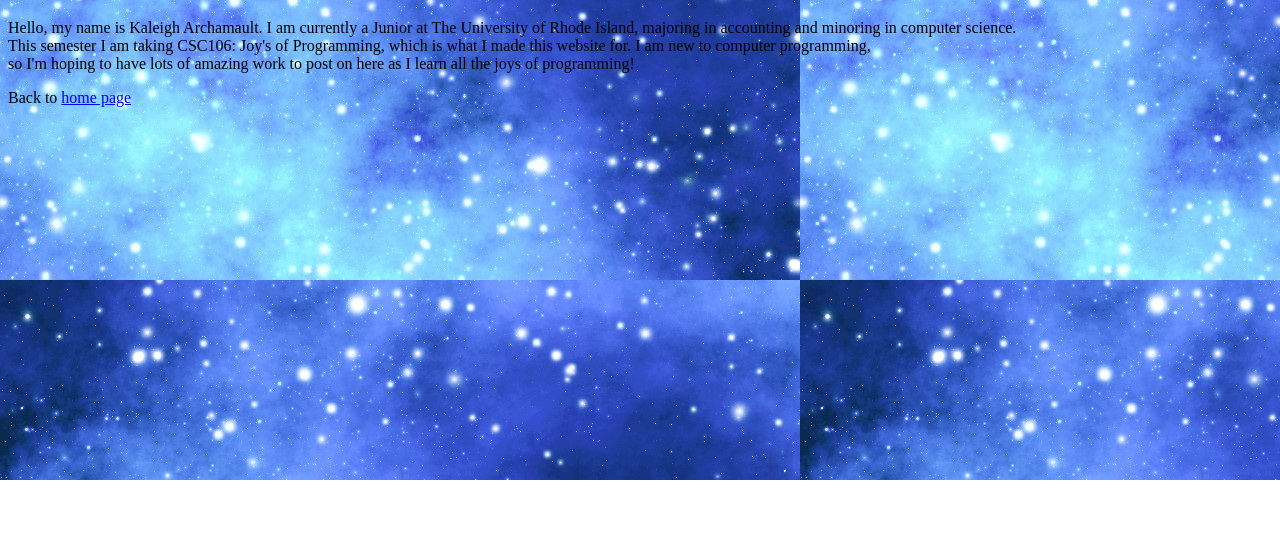
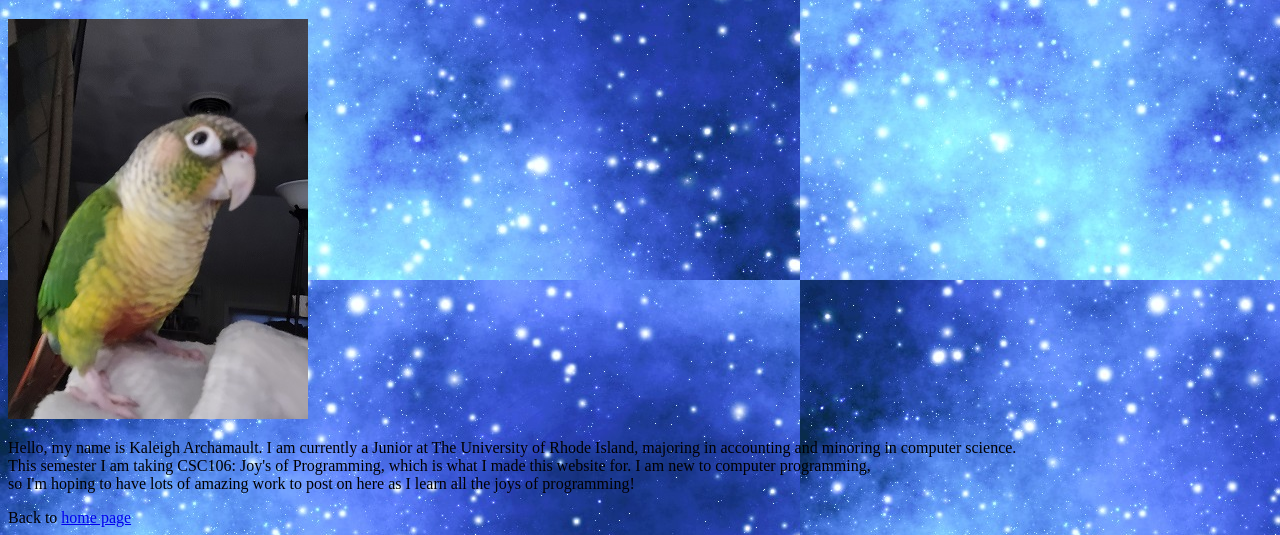
Before and after one commit to karchambault1/kachambault1.github.io, a plain HTML site: page about.html in a window 1280 px wide. Shown: the part 320-855 px from the top of the page. Before the commit the page ends 800 px from the top, so only its background shows below. Drawn offline with Linux system fonts and the light colour scheme.

Commit message:
Update about.html

```diff
--- a/about.html
+++ b/about.html
@@ -26,7 +26,7 @@
                             </thead>
                             </table>
 <h1>About Me</h1>
-
+        <img src="Smeagol.jpg">
         <p>Hello, my name is Kaleigh Archamault. I am currently a Junior at The University of Rhode Island, majoring in accounting and minoring in computer science.<br>
             This semester I am taking CSC106: Joy's of Programming, which is what I made this website for. I am new to computer programming,<br> so I'm hoping to have lots of amazing work to post
             on here as I learn all the joys of programming!</p>
```
